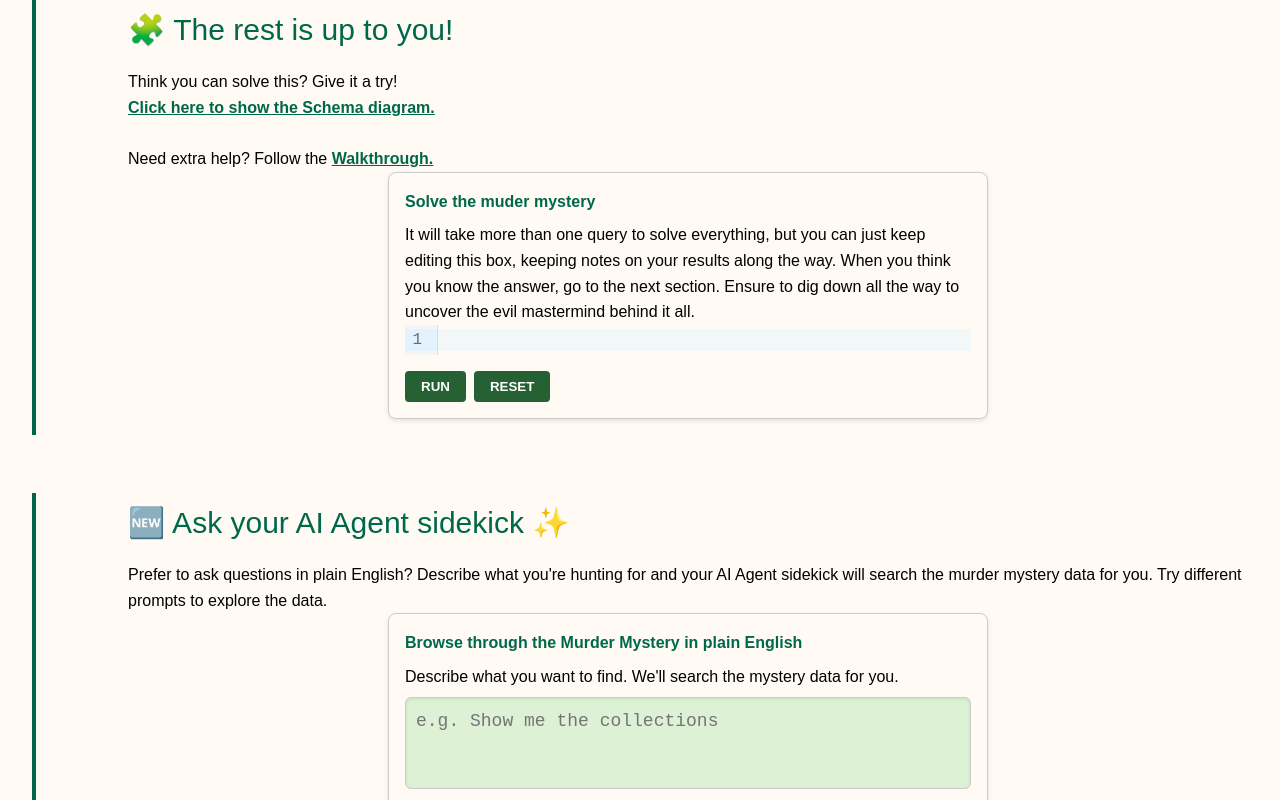
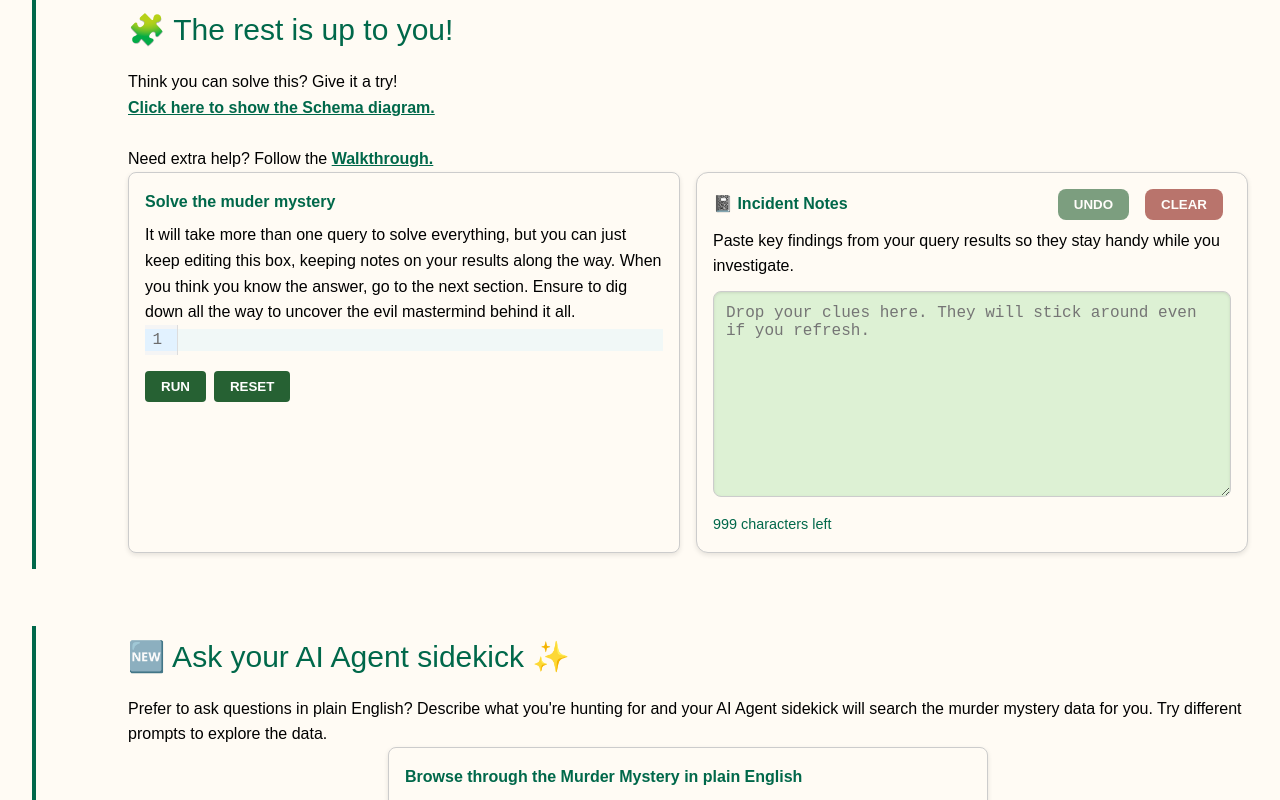
Before and after one commit to desteves/mongo-murder-mystery, a Vue app in the folder app-frontend/murdermystery/: page / in a window 1280 px wide. Shown: the part 2129-2929 px from the top of the page. Built offline with nearby package versions, Linux system fonts and the light colour scheme.

Commit message:
incident notes

```diff
--- a/app-frontend/murdermystery/src/components/AgentPrompt.vue
+++ b/app-frontend/murdermystery/src/components/AgentPrompt.vue
@@ -55,6 +55,8 @@ export default {
         return false;
       }
 
+      console.log(`Sending ${this.userPrompt} for agent to ${this.apiUrl}`);
+
       axios.post(`${this.apiUrl}/agent`, { prompt: this.userPrompt })
         .then(response => {
           const data = response.data;
--- /dev/null
+++ b/app-frontend/murdermystery/src/components/IncidentNotes.vue
@@ -0,0 +1,199 @@
+<template>
+  <div class="incident-notes">
+    <div class="incident-notes__header">
+      <div class="incident-notes__title">📓 Incident Notes</div>
+      <div class="incident-notes__actions">
+        <button class="notes-button" @click="undo" :disabled="!canUndo">UNDO</button>
+        <button class="notes-button danger" @click="clearNotes" :disabled="!notes && !canUndo">CLEAR</button>
+      </div>
+    </div>
+    <p class="incident-notes__helper">
+      Paste key findings from your query results so they stay handy while you investigate.
+    </p>
+    <textarea
+      class="incident-notes__textarea"
+      :value="notes"
+      :maxlength="MAX_LENGTH"
+      rows="10"
+      @input="handleInput"
+      placeholder="Drop your clues here. They will stick around even if you refresh."
+    ></textarea>
+    <div class="incident-notes__footer">
+      <span>{{ remainingChars }} characters left</span>
+    </div>
+  </div>
+</template>
+
+<script setup>
+import { computed, onMounted, ref } from 'vue';
+
+const STORAGE_KEY = 'incident-notes';
+const HISTORY_KEY = 'incident-notes-history';
+const MAX_LENGTH = 999;
+const MAX_HISTORY = 3;
+
+const notes = ref('');
+const history = ref([]);
+
+const remainingChars = computed(() => MAX_LENGTH - notes.value.length);
+const canUndo = computed(() => history.value.length > 0);
+
+const persist = () => {
+  try {
+    localStorage.setItem(STORAGE_KEY, notes.value);
+    localStorage.setItem(HISTORY_KEY, JSON.stringify(history.value));
+  } catch (error) {
+    console.error('Unable to save notes', error);
+  }
+};
+
+const pushToHistory = (value) => {
+  if (value === undefined || value === null) return;
+  if (history.value[history.value.length - 1] === value) return;
+  if (history.value.length >= MAX_HISTORY) {
+    history.value.shift();
+  }
+  history.value.push(value);
+};
+
+const handleInput = (event) => {
+  const incoming = event.target.value.slice(0, MAX_LENGTH);
+  if (incoming === notes.value) return;
+  pushToHistory(notes.value);
+  notes.value = incoming;
+  persist();
+};
+
+const undo = () => {
+  if (!history.value.length) return;
+  const previous = history.value.pop();
+  notes.value = previous || '';
+  persist();
+};
+
+const clearNotes = () => {
+  if (!notes.value && !history.value.length) return;
+  pushToHistory(notes.value);
+  notes.value = '';
+  persist();
+};
+
+onMounted(() => {
+  try {
+    const savedNotes = localStorage.getItem(STORAGE_KEY);
+    const savedHistory = localStorage.getItem(HISTORY_KEY);
+
+    if (savedNotes !== null) {
+      notes.value = savedNotes.slice(0, MAX_LENGTH);
+    }
+
+    if (savedHistory) {
+      const parsed = JSON.parse(savedHistory);
+      if (Array.isArray(parsed)) {
+        history.value = parsed.slice(-MAX_HISTORY);
+      }
+    }
+
+    // Re-save to ensure trimmed values are persisted.
+    persist();
+  } catch (error) {
+    console.error('Unable to load saved notes', error);
+  }
+});
+</script>
+
+<style scoped>
+.incident-notes {
+  border: 1px solid #ccc;
+  padding: 1rem;
+  border-radius: 0.75rem;
+  max-width: 640px;
+  width: 100%;
+  margin: 0;
+  background: var(--body-bg);
+  color: var(--text-color);
+  box-shadow: 0 2px 5px rgba(0, 0, 0, 0.1);
+}
+
+.incident-notes__header {
+  display: flex;
+  justify-content: space-between;
+  align-items: center;
+  gap: 0.5rem;
+  flex-wrap: wrap;
+}
+
+.incident-notes__title {
+  font-weight: bold;
+  color: var(--header-color);
+}
+
+.incident-notes__actions {
+  display: flex;
+  gap: 0.5rem;
+}
+
+.incident-notes__helper {
+  margin: 0.5rem 0 0.75rem;
+}
+
+.incident-notes__textarea {
+  width: 100%;
+  padding: 0.75rem;
+  border-radius: 0.5rem;
+  border: 1px solid #ccc;
+  background-color: #d8f0cfdf;
+  color: var(--text-color);
+  font-size: 1rem;
+  font-family: 'Courier New', Courier, monospace;
+  resize: vertical;
+  min-height: 12rem;
+  outline: none;
+  box-shadow: inset 0 1px 3px rgba(0, 0, 0, 0.1);
+  transition: border-color 0.2s ease, box-shadow 0.2s ease;
+}
+
+.incident-notes__textarea:focus {
+  border-color: #33c24b;
+  box-shadow: inset 0 1px 3px rgba(0, 0, 0, 0.1), 0 0 6px rgba(51, 194, 75, 0.5);
+}
+
+.incident-notes__footer {
+  display: flex;
+  justify-content: space-between;
+  align-items: center;
+  margin-top: 0.5rem;
+  font-size: 0.9rem;
+  color: var(--header-color);
+  flex-wrap: wrap;
+  gap: 0.5rem;
+}
+
+.notes-button {
+  background-color: #266133;
+  color: #fff;
+  padding: 0.5rem 1rem;
+  border: none;
+  border-radius: 0.5rem;
+  font-weight: bold;
+  cursor: pointer;
+  transition: background-color 0.2s ease;
+}
+
+.notes-button:hover:not(:disabled) {
+  background-color: #68ed4e;
+}
+
+.notes-button:disabled {
+  opacity: 0.6;
+  cursor: not-allowed;
+}
+
+.notes-button.danger {
+  background-color: #8c1c13;
+}
+
+.notes-button.danger:hover:not(:disabled) {
+  background-color: #b22217;
+}
+</style>
--- a/app-frontend/murdermystery/src/components/TheWelcome.vue
+++ b/app-frontend/murdermystery/src/components/TheWelcome.vue
@@ -104,8 +104,15 @@
       <br />
       Need extra help? Follow the <router-link class="boldlink" to="/walkthrough#start">Walkthrough.</router-link>
     </div>
-    <MongoQueryPromptAuto title="Solve the muder mystery"
-      subtitle="It will take more than one query to solve everything, but you can just keep editing this box, keeping notes on your results along the way. When you think you know the answer, go to the next section. Ensure to dig down all the way to uncover the evil mastermind behind it all." />
+    <div class="solve-layout">
+      <div class="solve-card">
+        <MongoQueryPromptAuto title="Solve the muder mystery"
+          subtitle="It will take more than one query to solve everything, but you can just keep editing this box, keeping notes on your results along the way. When you think you know the answer, go to the next section. Ensure to dig down all the way to uncover the evil mastermind behind it all." />
+      </div>
+      <div class="solve-card">
+        <IncidentNotes />
+      </div>
+    </div>
   </WelcomeItem>
 
   <WelcomeItem>
@@ -141,6 +148,7 @@ import WelcomeItem from './WelcomeItem.vue';
 import MongoQueryPromptAuto from './MongoQueryPromptAuto.vue';
 import SelfTimer from "./SelfTimer.vue";
 import AgentPrompt from './AgentPrompt.vue';
+import IncidentNotes from './IncidentNotes.vue';
 
 // Import the image file
 import mdbSchemaImage from '@/assets/mdb-schema.png';
@@ -175,4 +183,22 @@ a {
 
   /* Optional: Match the link color to the surrounding text */
 }
+
+.solve-layout {
+  display: flex;
+  flex-wrap: wrap;
+  gap: 1rem;
+  align-items: stretch;
+}
+
+.solve-card {
+  flex: 1 1 320px;
+  min-width: 280px;
+  display: flex;
+}
+
+.solve-card > * {
+  flex: 1;
+  width: 100%;
+}
 </style>
```
Also changed, not shown: app-frontend/murdermystery/src/components/MongoQueryPrompt.vue (deleted, +0 -159 lines), 2 other files (tests, documents, lock files or other folders).
